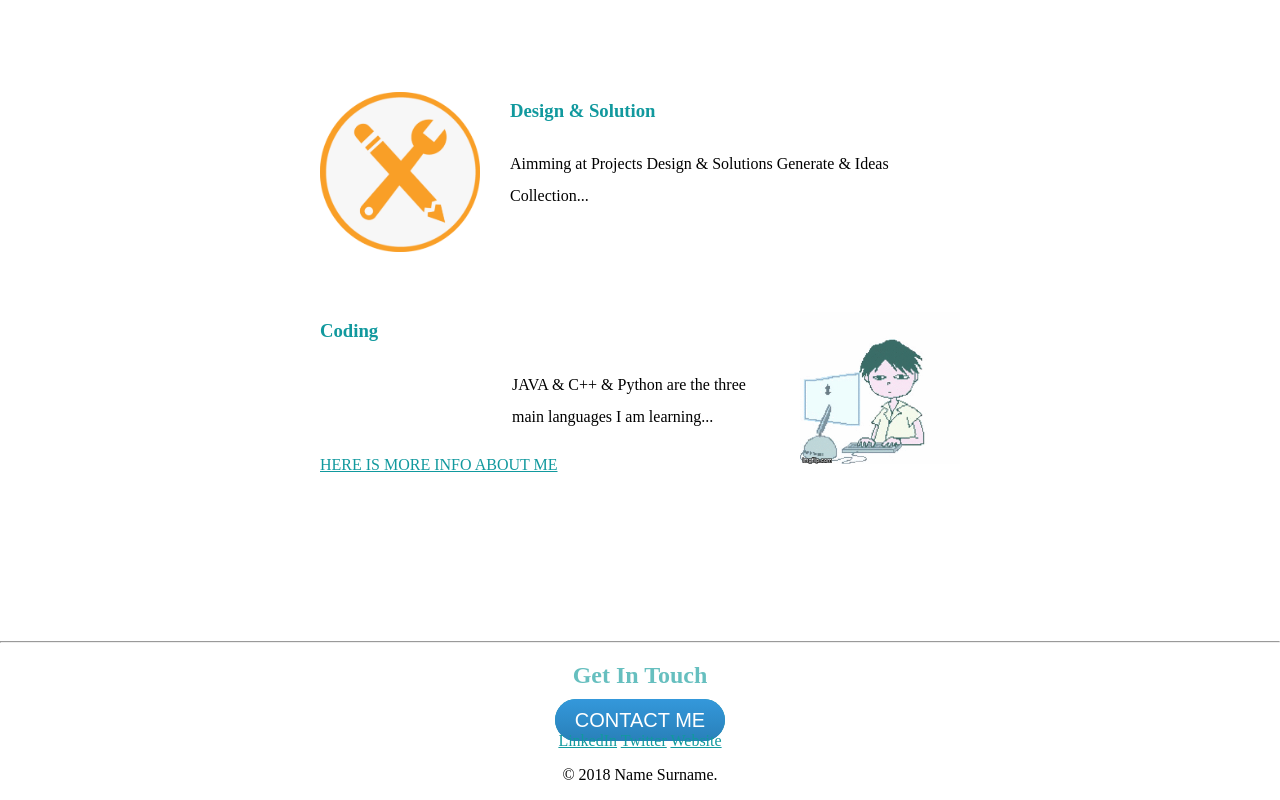
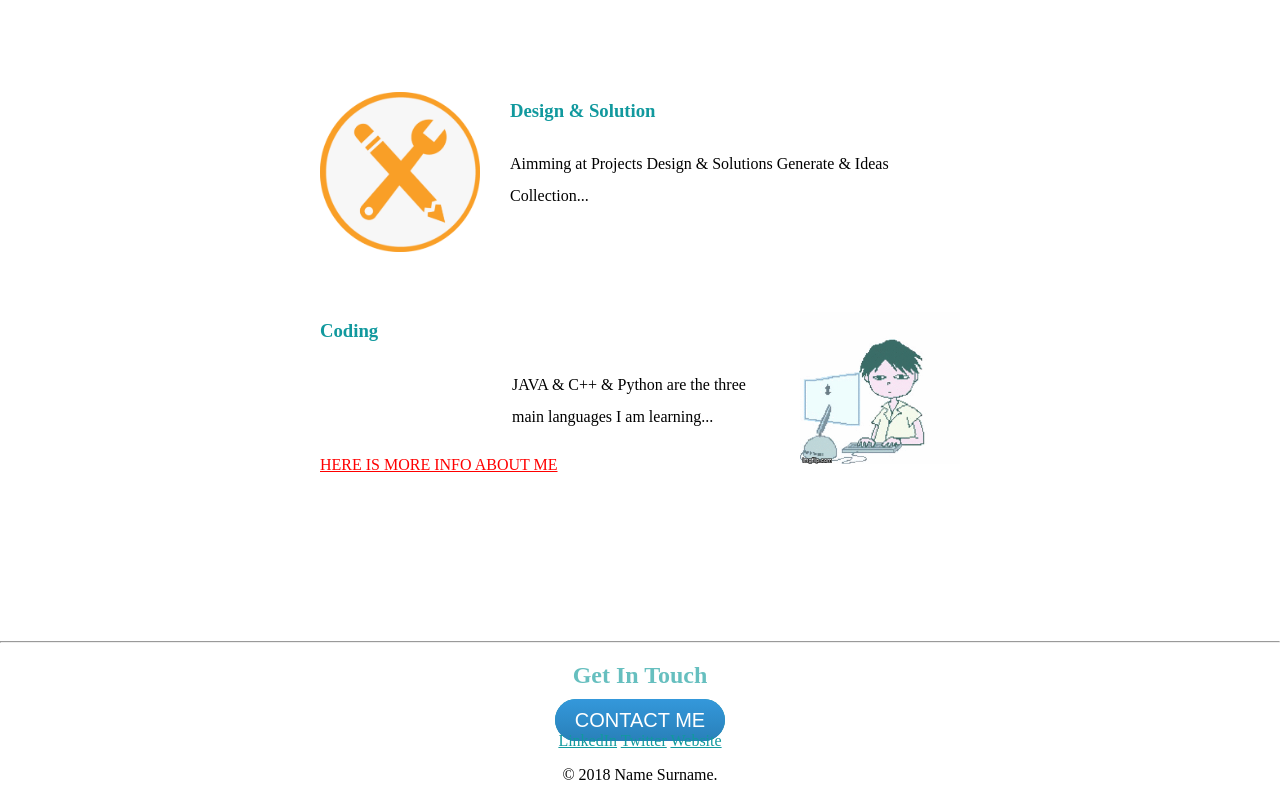
Before and after one commit to skyxiaoeve/Web, a plain HTML site: page index.html in a window 1280 px wide. Shown: the part 815-1615 px from the top of the page. Drawn offline with Linux system fonts and the light colour scheme.

Commit message:
Update styles.css

```diff
--- a/css/styles.css
+++ b/css/styles.css
@@ -31,7 +31,9 @@ a{
 }
 
 
-
+.more_inf{
+  color: red;
+}
 
 
 
```
